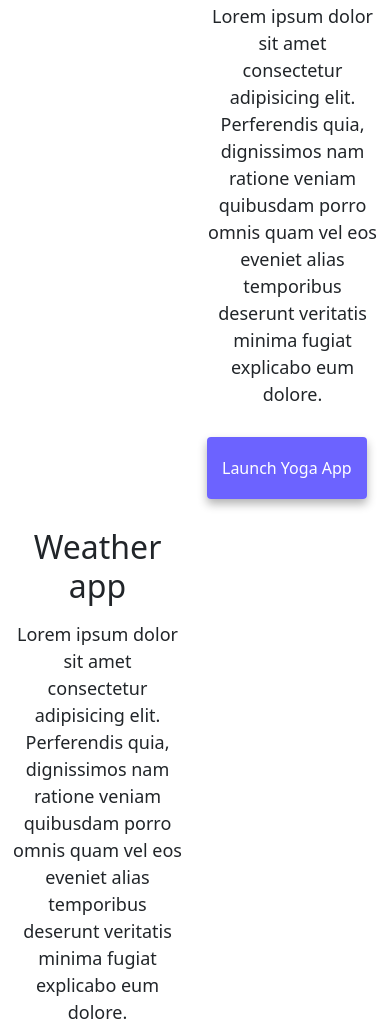
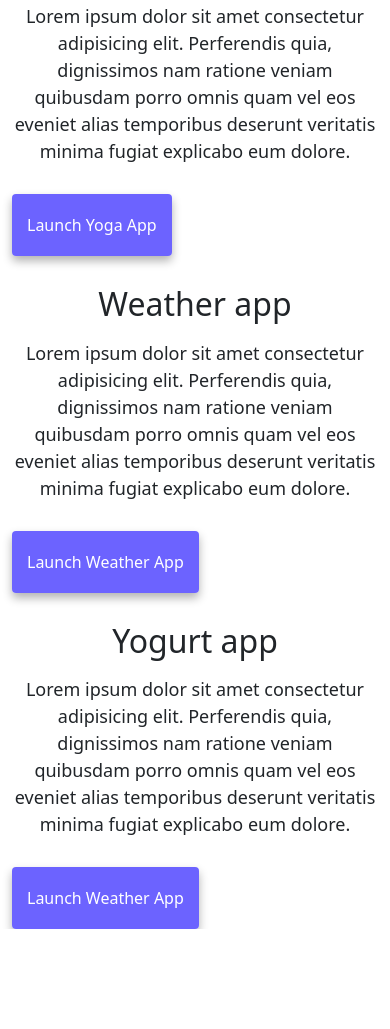
Before and after one commit to GgMuthoni/Responsive-website, a plain HTML site: page index.html in a window 390 px wide. Shown: the part 513-1542 px from the top of the page. After the commit the page ends 1442 px from the top, so only its background shows below. Drawn offline with nearby package versions, Linux system fonts and the light colour scheme.

Commit message:
Updated columns

```diff
--- a/index.html
+++ b/index.html
@@ -64,14 +64,14 @@
     </div>
     <div class="container">
       <div class="row">
-        <div class="col-6">
+        <div class="col-sm-6">
           <img
             src="images/yoga.png"
             class="img-fluid rounded d-none d-sm-block"
             alt="Woman doing yoga"
           />
         </div>
-        <div class="col-6">
+        <div class="col-sm-6">
           <h2 class="mb-3">Yoga app</h2>
           <p>
             Lorem ipsum dolor sit amet consectetur adipisicing elit. Perferendis
@@ -87,7 +87,7 @@
         </div>
       </div>
       <div class="row mt-5">
-        <div class="col-6">
+        <div class="col-sm-6">
           <h2 class="mb-3">Weather app</h2>
           <p>
             Lorem ipsum dolor sit amet consectetur adipisicing elit. Perferendis
@@ -101,7 +101,7 @@
             >
           </div>
         </div>
-        <div class="col-6">
+        <div class="col-sm-6">
           <img
             src="images/weather.png"
             class="img-fluid rounded d-none d-sm-block"
@@ -110,14 +110,14 @@
         </div>
       </div>
       <div class="row mt-5">
-        <div class="col-6">
+        <div class="col-sm-6">
           <img
             src="images/yogurt.png"
             class="img-fluid rounded d-none d-sm-block"
             alt="Yogurt project"
           />
         </div>
-        <div class="col-6">
+        <div class="col-sm-6">
           <h2 class="mb-3">Yogurt app</h2>
           <p>
             Lorem ipsum dolor sit amet consectetur adipisicing elit. Perferendis
--- a/style.css
+++ b/style.css
@@ -30,25 +30,6 @@ h3 {
 p {
   font-size: 18px;
   line-height: 1.5;
-}
-@media (max-width: 576px) {
-  h2 {
-    font-size: 32px;
-    text-align: center;
-  }
-  h1 {
-    font-size: 48px;
-    line-height: 1.5;
-  }
-  p {
-    text-align: center;
-  }
-
-  .project-link {
-    display: block;
-    text-align: center;
-    margin: 0 20px;
-  }
 }
 
 .navigation-links {
@@ -105,3 +86,22 @@ p {
 .email-link:hover {
   text-decoration: underline;
 }
+@media (max-width: 576px) {
+  h2 {
+    font-size: 32px;
+    text-align: center;
+  }
+  h1 {
+    font-size: 48px;
+    line-height: 1.5;
+  }
+  p {
+    text-align: center;
+  }
+
+  .project-link {
+    display: block;
+    text-align: center;
+    margin: 0 20px;
+  }
+}
```
